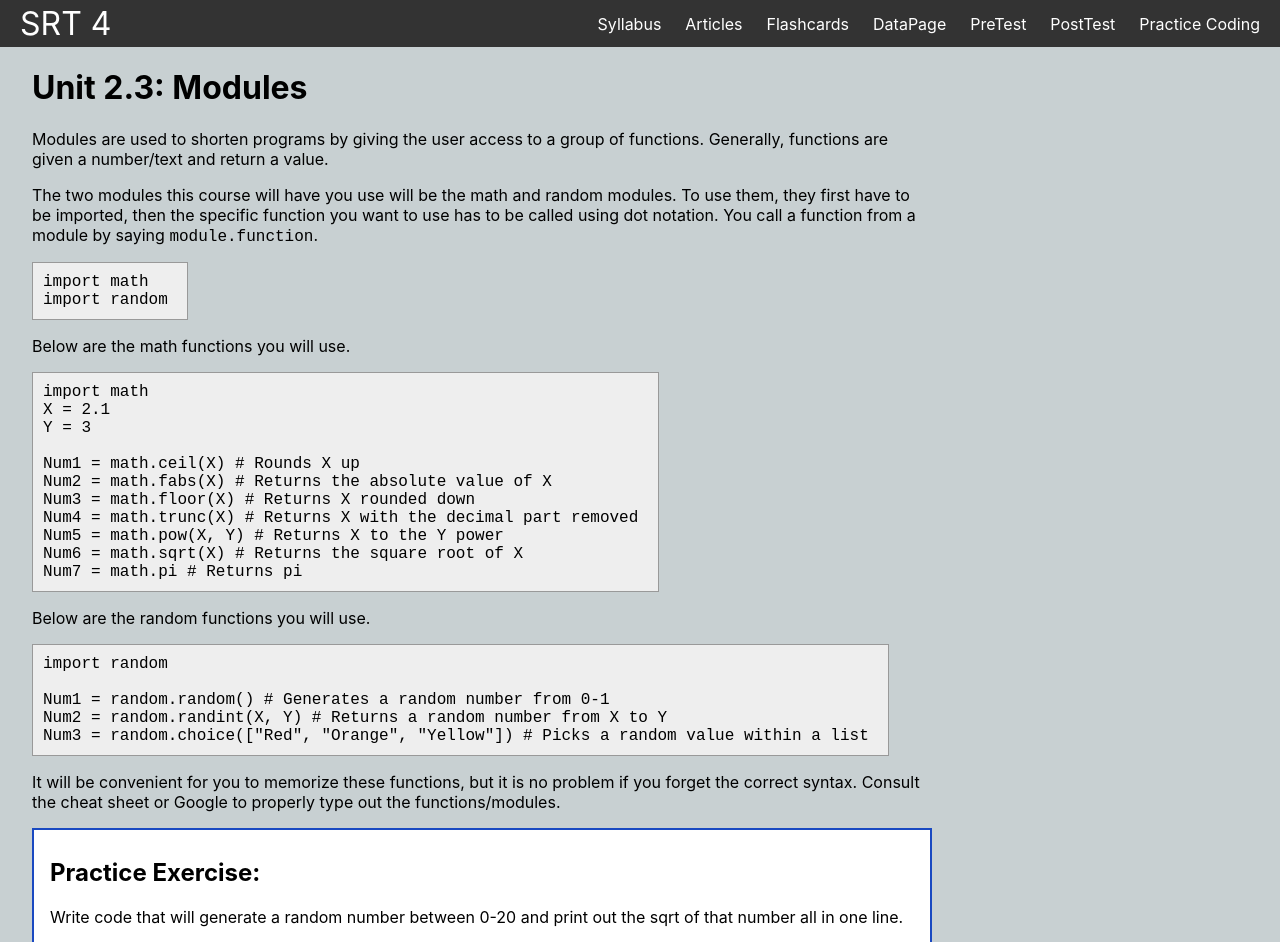
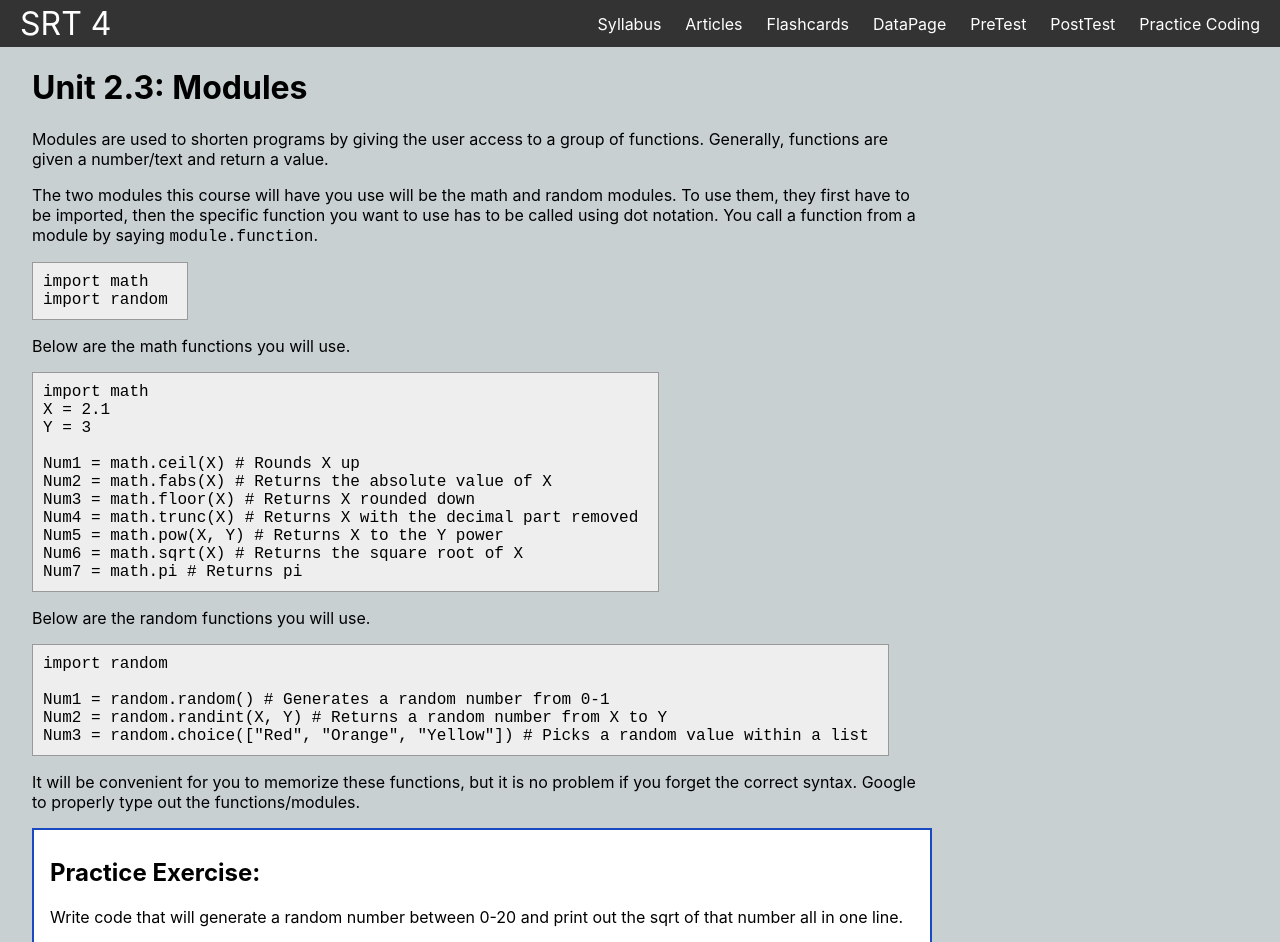
Before and after one commit to MD5595/SrtFlaskWebsite, a React (Create React App) app in the folder my-app/: page /u2_3 in a window 1280 px wide. Shown: the top 942 px of the page. Built offline with nearby package versions, Linux system fonts and the light colour scheme; no server answers.

Commit message:
Update u2_3.js

```diff
--- a/my-app/src/pages/Articles/Unit2/u2_3.js
+++ b/my-app/src/pages/Articles/Unit2/u2_3.js
@@ -67,7 +67,7 @@ export default function Unit_2_3() {
 
             <p>It will be convenient for you to memorize these functions, but it is no problem if you forget the correct
                 syntax.
-                Consult the cheat sheet or Google to properly type out the functions/modules.</p>
+                Google to properly type out the functions/modules.</p>
             <div className="container-exercise">
                 <form onSubmit={handleSubmit}>
                     <label>
```
